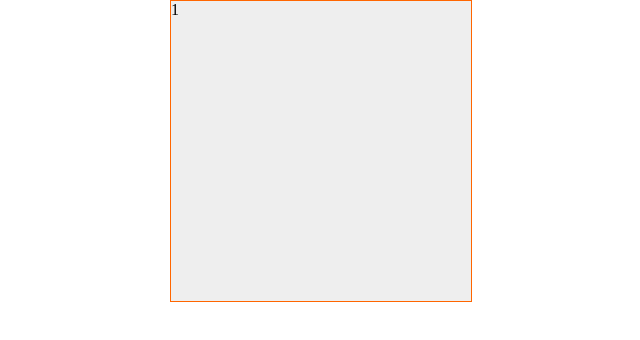
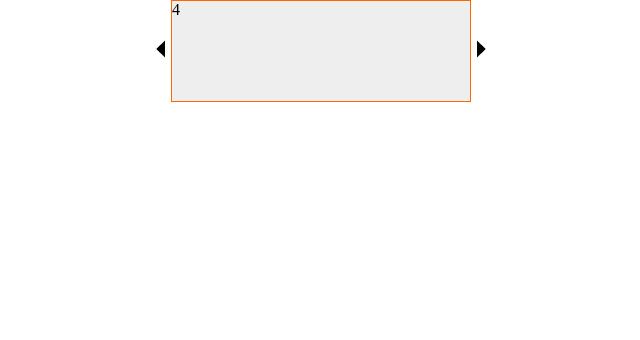
Before and after one commit to zhiquanli-web/utils, a Vue app: page /#/home in a window 1280 px wide. Shown: the top 340 px of the page, without its empty margins (319-959 px from the left). Built offline with nearby package versions, Linux system fonts and the light colour scheme.

Commit message:
移动端滑动、自动切换

```diff
--- /dev/null
+++ b/src/components/Swiper/index copy.vue
@@ -0,0 +1,84 @@
+<template>
+  <div class="swiper">
+    <!-- 容器 -->
+    <div
+      class="swiper-container"
+      ref="swiper-container"
+      @touchend="touchend"
+      @touchmove="touchmove"
+      @touchstart="touchstart"
+    >
+      <!-- 滑块 -->
+      <div class="swiper-item" v-for="item in data" :key="item">{{ item }}</div>
+    </div>
+  </div>
+</template>
+
+<script>
+export default {
+  name: "swiper",
+  data() {
+    return {
+      data: [1, 2, 3, 4],
+      curIndex: 0,
+      startX: 0,
+      distance: 0,
+      sumWidth: 0,
+    };
+  },
+  mounted() {
+    this.swiper = this.$refs["swiper-container"];
+  },
+  methods: {
+    touchend() {
+      if (this.distance > 50) {
+        console.log("rtl");
+        this.movePage("rtl");
+      } else if (this.distance < -50) {
+        console.log("ltr");
+        this.movePage("ltr");
+      }
+    },
+    touchmove(e) {
+      if (e && e.preventDefault) {
+        e.preventDefault();
+      }
+      this.distance = this.startX - e.changedTouches[0].pageX;
+    },
+    touchstart(e) {
+      this.startX = e.touches[0].pageX;
+    },
+    movePage(type, width = 300) {
+      if (type === "rtl" && this.curIndex < this.data.length - 1) {
+        this.curIndex += 1;
+      }
+      if (type === "ltr" && this.curIndex > 0) {
+        this.curIndex -= 1;
+      }
+      this.sumWidth = -this.curIndex * width;
+      this.swiper.style.left = this.sumWidth + "px";
+    },
+  },
+};
+</script>
+<style lang="scss" scoped>
+.swiper {
+  position: relative;
+  width: 300px;
+  border: 1px solid #f60;
+  margin: auto;
+  overflow: hidden;
+  .swiper-container {
+    position: relative;
+    display: flex;
+    left: 0px;
+    transition: all 0.5s ease-in-out;
+    .swiper-item {
+      flex-shrink: 0;
+      width: 300px;
+      height: 300px;
+      background: #eee;
+    }
+  }
+}
+</style>
--- a/src/components/Swiper/index.vue
+++ b/src/components/Swiper/index.vue
@@ -1,4 +1,5 @@
 <template>
+  <div class="swiper-main">
     <div class="swiper">
       <!-- 容器 -->
       <div
@@ -7,64 +8,135 @@
         @touchend="touchend"
         @touchmove="touchmove"
         @touchstart="touchstart"
+        @mouseover="mouseover"
       >
         <!-- 滑块 -->
-      <div class="swiper-item" v-for="item in data" :key="item">{{ item }}</div>
+        <div
+          class="swiper-item"
+          ref="swiper-item"
+          v-for="item in data"
+          :key="item"
+        >
+          {{ item }}
         </div>
+      </div>
+    </div>
+    <div class="swiper-btn-prev" @click="turn('prev')"></div>
+    <div class="swiper-btn-next" @click="turn('next')"></div>
   </div>
 </template>
 
 <script>
 export default {
   name: "swiper",
+  props: {
+    duration: {
+      type: Number,
+      default: 2000,
+    },
+    autoplay: {
+      type: Boolean,
+      default: false,
+    },
+    list: {
+      type: Array,
+      default: () => [],
+    },
+  },
   data() {
     return {
-      data: [1, 2, 3, 4],
-      curIndex: 0,
-      startX: 0,
-      distance: 0,
-      sumWidth: 0,
+      data: [1, 2, 3, 4, 5],
+      index: 0, // 当前滑块的索引值
+      status: 0, // 状态值，是否跟随鼠标移动
+      oldX: 0, // 起点坐标
+      newX: 0, // 新坐标
     };
   },
   mounted() {
-    this.swiper = this.$refs["swiper-container"];
+    this.swiper = this.$refs["swiper-container"]; // 滑动容器
+    this.itemContainer = this.$refs["swiper-item"]; // 滑块集合
+    this.itemWidth = this.itemContainer[0].offsetWidth; // 单个滑块的宽度
+    this.left = 0 - this.itemWidth * this.index; // 容器的初始left值
+    this.swiper.style.left = this.left + "px"; // 设置容器的初始位置
+    this.autoPlay();
   },
   methods: {
-    touchend() {
-      if (this.distance > 50) {
-        console.log("rtl");
-        this.movePage("rtl");
-      } else if (this.distance < -50) {
-        console.log("ltr");
-        this.movePage("ltr");
-      }
+    touchstart(e) {
+      this.status = 1;
+      this.oldX = this.startX = e.targetTouches[0].pageX; // 开始坐标
+      this.swiperAutoTimer && clearInterval(this.swiperAutoTimer);
     },
     touchmove(e) {
       if (e && e.preventDefault) {
         e.preventDefault();
       }
-      this.distance = this.startX - e.changedTouches[0].pageX;
+      if (this.status !== 1) return;
+      this.newX = e.changedTouches[0].pageX;
+      if (this.newX < this.oldX) {
+        this.left -= this.oldX - this.newX;
+      } else {
+        this.left += this.newX - this.oldX;
+      }
+      this.oldX = this.newX;
+      this.swiper.style.left = this.left + "px";
     },
-    touchstart(e) {
-      this.startX = e.touches[0].pageX;
+    touchend(e) {
+      this.status = 0;
+      if (e.changedTouches[0].pageX < this.startX) {
+        this.index++;
+      } else {
+        this.index--;
+      }
+      if (this.index < 0) {
+        this.index = 0;
+      } else if (this.index > this.itemContainer.length - 1) {
+        this.index = this.itemContainer.length - 1;
+      }
+      this.move();
+      this.continue && clearTimeout(this.continue);
+      this.autoPlay();
     },
-    movePage(type, width = 300) {
-      if (type === "rtl" && this.curIndex < this.data.length - 1) {
-        this.curIndex += 1;
+    move() {
+      this.swiper.className += " move";
+      this.swiper.addEventListener("transitionend", () => {
+        this.swiper.className = this.swiper.className.replace(/\s+move/, "");
+      });
+      this.left = 0 - this.itemWidth * this.index;
+      this.swiper.style.left = this.left + "px";
+    },
+    autoPlay() {
+      this.swiperAutoTimer && clearInterval(this.swiperAutoTimer);
+      this.swiperAutoTimer = setInterval(() => {
+        this.index++;
+        if (this.index > this.itemContainer.length - 1) {
+          this.index = 0;
         }
-      if (type === "ltr" && this.curIndex > 0) {
-        this.curIndex -= 1;
+        this.move();
+      }, 2000);
+    },
+    turn(type) {
+      if (type === "next") {
+        if (this.index >= this.itemContainer.length - 1) return;
+        this.index++;
+      } else if (type === "prev") {
+        if (this.index <= 0) return;
+        this.index--;
       }
-      this.sumWidth = -this.curIndex * width;
-      this.swiper.style.left = this.sumWidth + "px";
+      this.move();
     },
   },
 };
 </script>
 <style lang="scss" scoped>
+.swiper-main {
+  position: relative;
+  width: 300px;
+  margin: auto;
+  display: flex;
+  justify-content: center;
   .swiper {
     position: relative;
-  width: 300px;
+    width: 100%;
     border: 1px solid #f60;
     margin: auto;
     overflow: hidden;
@@ -72,13 +144,40 @@ export default {
       position: relative;
       display: flex;
       left: 0px;
-    transition: all 0.5s linear;
       .swiper-item {
         flex-shrink: 0;
         width: 300px;
-      height: 300px;
+        height: 100px;
         background: #eee;
+      }
+      &.move {
+        transition: all 0.2s ease-in-out;
       }
     }
   }
+  .swiper-btn-prev {
+    position: absolute;
+    left: -12px;
+    top: calc(50% - 8px);
+    transform: translateY(-50%);
+    width: 0px;
+    height: 0px;
+    border: 6px solid #000;
+    border-left-color: transparent;
+    border-top-color: transparent;
+    transform: rotate(135deg);
+  }
+  .swiper-btn-next {
+    position: absolute;
+    right: -12px;
+    top: calc(50% - 8px);
+    transform: translateY(-50%);
+    width: 0px;
+    height: 0px;
+    border: 6px solid #000;
+    border-right-color: transparent;
+    border-top-color: transparent;
+    transform: rotate(-135deg);
+  }
+}
 </style>
```
Lines whose indentation alone changed are shown as unchanged.
